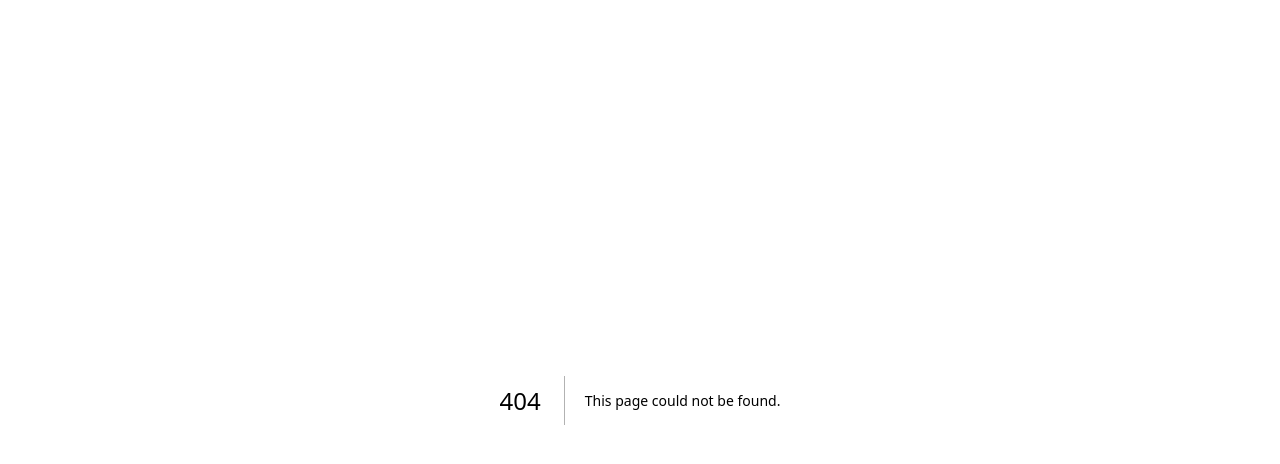
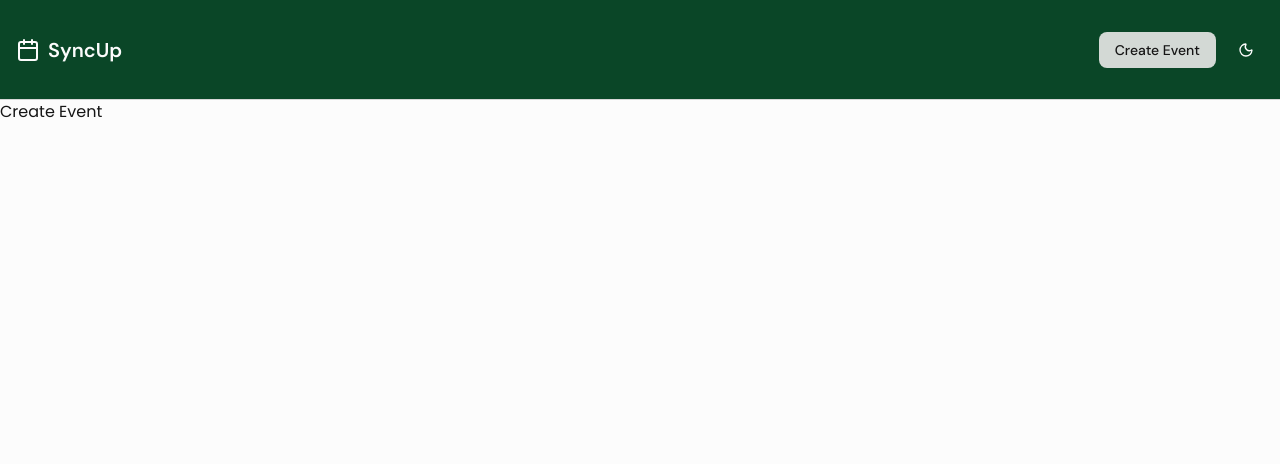
Before and after one commit to eltonSalanic/sync-up, a Next.js app: page /events/create in a window 1280 px wide. Before the commit this address had no page. Shown: the top 464 px of the page. Built offline with nearby package versions, Linux system fonts and the light colour scheme.

Commit message:
chore: add theme colors. feat: add header

```diff
--- /dev/null
+++ b/app/events/create/page.tsx
@@ -0,0 +1,7 @@
+export default function CreateEventPage() {
+    return (
+        <div>
+            <h1>Create Event</h1>
+        </div>
+    )
+}
--- a/app/globals.css
+++ b/app/globals.css
@@ -50,71 +50,71 @@
 
 :root {
   --radius: 0.625rem;
-  --background: oklch(1 0 0);
-  --foreground: oklch(0.145 0 0);
+  --background: oklch(0.99 0 0);
+  --foreground: oklch(0.2 0 0);
   --card: oklch(1 0 0);
-  --card-foreground: oklch(0.145 0 0);
+  --card-foreground: oklch(0.2 0 0);
   --popover: oklch(1 0 0);
-  --popover-foreground: oklch(0.145 0 0);
-  --primary: oklch(0.205 0 0);
-  --primary-foreground: oklch(0.985 0 0);
-  --secondary: oklch(0.97 0 0);
-  --secondary-foreground: oklch(0.205 0 0);
-  --muted: oklch(0.97 0 0);
-  --muted-foreground: oklch(0.556 0 0);
-  --accent: oklch(0.97 0 0);
-  --accent-foreground: oklch(0.205 0 0);
-  --destructive: oklch(0.577 0.245 27.325);
-  --border: oklch(0.922 0 0);
-  --input: oklch(0.922 0 0);
-  --ring: oklch(0.708 0 0);
-  --chart-1: oklch(0.646 0.222 41.116);
-  --chart-2: oklch(0.6 0.118 184.704);
-  --chart-3: oklch(0.398 0.07 227.392);
-  --chart-4: oklch(0.828 0.189 84.429);
-  --chart-5: oklch(0.769 0.188 70.08);
-  --sidebar: oklch(0.985 0 0);
-  --sidebar-foreground: oklch(0.145 0 0);
-  --sidebar-primary: oklch(0.205 0 0);
-  --sidebar-primary-foreground: oklch(0.985 0 0);
-  --sidebar-accent: oklch(0.97 0 0);
-  --sidebar-accent-foreground: oklch(0.205 0 0);
-  --sidebar-border: oklch(0.922 0 0);
-  --sidebar-ring: oklch(0.708 0 0);
+  --popover-foreground: oklch(0.2 0 0);
+  --primary: oklch(0.35 0.08 155);
+  --primary-foreground: oklch(0.99 0 0);
+  --secondary: oklch(0.88 0.01 155);
+  --secondary-foreground: oklch(0.2 0 0);
+  --muted: oklch(0.92 0 0);
+  --muted-foreground: oklch(0.5 0 0);
+  --accent: oklch(0.45 0.1 155);
+  --accent-foreground: oklch(0.99 0 0);
+  --destructive: oklch(0.55 0.22 25);
+  --border: oklch(0.88 0 0);
+  --input: oklch(0.92 0 0);
+  --ring: oklch(0.35 0.08 155);
+  --chart-1: oklch(0.35 0.08 155);
+  --chart-2: oklch(0.45 0.1 155);
+  --chart-3: oklch(0.55 0.12 155);
+  --chart-4: oklch(0.65 0.1 155);
+  --chart-5: oklch(0.75 0.08 155);
+  --sidebar: oklch(0.99 0 0);
+  --sidebar-foreground: oklch(0.2 0 0);
+  --sidebar-primary: oklch(0.35 0.08 155);
+  --sidebar-primary-foreground: oklch(0.99 0 0);
+  --sidebar-accent: oklch(0.92 0 0);
+  --sidebar-accent-foreground: oklch(0.2 0 0);
+  --sidebar-border: oklch(0.88 0 0);
+  --sidebar-ring: oklch(0.35 0.08 155);
 }
 
 .dark {
-  --background: oklch(0.145 0 0);
-  --foreground: oklch(0.985 0 0);
-  --card: oklch(0.205 0 0);
-  --card-foreground: oklch(0.985 0 0);
-  --popover: oklch(0.205 0 0);
-  --popover-foreground: oklch(0.985 0 0);
-  --primary: oklch(0.922 0 0);
-  --primary-foreground: oklch(0.205 0 0);
-  --secondary: oklch(0.269 0 0);
-  --secondary-foreground: oklch(0.985 0 0);
-  --muted: oklch(0.269 0 0);
-  --muted-foreground: oklch(0.708 0 0);
-  --accent: oklch(0.269 0 0);
-  --accent-foreground: oklch(0.985 0 0);
-  --destructive: oklch(0.704 0.191 22.216);
-  --border: oklch(1 0 0 / 10%);
-  --input: oklch(1 0 0 / 15%);
-  --ring: oklch(0.556 0 0);
-  --chart-1: oklch(0.488 0.243 264.376);
-  --chart-2: oklch(0.696 0.17 162.48);
-  --chart-3: oklch(0.769 0.188 70.08);
-  --chart-4: oklch(0.627 0.265 303.9);
-  --chart-5: oklch(0.645 0.246 16.439);
-  --sidebar: oklch(0.205 0 0);
-  --sidebar-foreground: oklch(0.985 0 0);
-  --sidebar-primary: oklch(0.488 0.243 264.376);
-  --sidebar-primary-foreground: oklch(0.985 0 0);
-  --sidebar-accent: oklch(0.269 0 0);
-  --sidebar-accent-foreground: oklch(0.985 0 0);
-  --sidebar-border: oklch(1 0 0 / 10%);
-  --sidebar-ring: oklch(0.556 0 0);
+  --background: oklch(0.15 0 0);
+  --foreground: oklch(0.95 0 0);
+  --card: oklch(0.2 0 0);
+  --card-foreground: oklch(0.95 0 0);
+  --popover: oklch(0.18 0 0);
+  --popover-foreground: oklch(0.95 0 0);
+  --primary: oklch(0.5 0.12 155);
+  --primary-foreground: oklch(0.1 0 0);
+  --secondary: oklch(0.25 0.02 155);
+  --secondary-foreground: oklch(0.95 0 0);
+  --muted: oklch(0.25 0 0);
+  --muted-foreground: oklch(0.6 0 0);
+  --accent: oklch(0.45 0.1 155);
+  --accent-foreground: oklch(0.95 0 0);
+  --destructive: oklch(0.6 0.22 25);
+  --border: oklch(0.3 0 0);
+  --input: oklch(0.25 0 0);
+  --ring: oklch(0.5 0.12 155);
+  --chart-1: oklch(0.5 0.12 155);
+  --chart-2: oklch(0.6 0.14 155);
+  --chart-3: oklch(0.7 0.12 155);
+  --chart-4: oklch(0.55 0.1 155);
+  --chart-5: oklch(0.65 0.08 155);
+  --sidebar: oklch(0.18 0 0);
+  --sidebar-foreground: oklch(0.95 0 0);
+  --sidebar-primary: oklch(0.5 0.12 155);
+  --sidebar-primary-foreground: oklch(0.1 0 0);
+  --sidebar-accent: oklch(0.25 0 0);
+  --sidebar-accent-foreground: oklch(0.95 0 0);
+  --sidebar-border: oklch(0.3 0 0);
+  --sidebar-ring: oklch(0.5 0.12 155);
 }
 
 @layer base {
@@ -123,5 +123,9 @@
   }
   body {
     @apply bg-background text-foreground;
+    font-family: var(--font-dm-sans), sans-serif;
+  }
+  h1, h2, h3, h4, h5, h6 {
+    font-family: var(--font-poppins), sans-serif;
   }
 }
--- a/app/layout.tsx
+++ b/app/layout.tsx
@@ -2,21 +2,25 @@ import type { Metadata } from "next";
 import { Poppins, DM_Sans, Roboto_Mono} from "next/font/google";
 
 import { ThemeProvider } from "@/components/theme-provider"
+import { Header } from "@/components/layouts/header"
 import "./globals.css";
 
 const poppins = Poppins({
   variable: "--font-poppins",
-  weight: "400",
+  weight: ["400", "500", "600", "700"],
+  subsets: ["latin"],
 });
 
 const dmSans = DM_Sans({
   variable: "--font-dm-sans",
-  weight: "400",
+  weight: ["400", "500", "600"],
+  subsets: ["latin"],
 });
 
 const robotoMono = Roboto_Mono({
   variable: "--font-roboto-mono",
-  weight: "400",
+  weight: ["400", "500"],
+  subsets: ["latin"],
 });
 
 export const metadata: Metadata = {
@@ -40,6 +44,7 @@ export default function RootLayout({
             enableSystem
             disableTransitionOnChange
           >
+            <Header />
             {children}
           </ThemeProvider>
       </body>
--- a/app/page.tsx
+++ b/app/page.tsx
@@ -1,7 +1,7 @@
 export default function Home() {
   return (
-    <>
-    <h1> Sync Up </h1>
-    </>
+    <div >
+      Home Page
+    </div>
   );
 }
--- /dev/null
+++ b/components/layouts/header.tsx
@@ -0,0 +1,33 @@
+import Link from "next/link"
+import { Calendar } from "lucide-react"
+import { Button } from "@/components/ui/button"
+import { ThemeToggle } from "@/components/theme-toggle"
+
+export function Header() {
+  return (
+    <header className="sticky top-0 z-50 w-full h-25 border-b bg-primary text-primary-foreground">
+      <div className="w-full h-full flex items-center justify-between px-4">
+        <Link
+          href="/"
+          className="flex items-center gap-2 text-xl font-semibold transition-opacity hover:opacity-80 font-poppins"
+        >
+          <Calendar className="size-6" />
+          <span>SyncUp</span>
+        </Link>
+
+        <div className="flex items-center gap-3">
+          <Button
+            asChild
+            variant="secondary"
+            size="default"
+            className="font-medium"
+          >
+            <Link href="/events/create">Create Event</Link>
+          </Button>
+
+          <ThemeToggle />
+        </div>
+      </div>
+    </header>
+  )
+}
--- /dev/null
+++ b/components/theme-toggle.tsx
@@ -0,0 +1,27 @@
+"use client"
+
+import * as React from "react"
+import { Moon, Sun } from "lucide-react"
+import { useTheme } from "next-themes"
+
+import { Button } from "@/components/ui/button"
+
+export function ThemeToggle() {
+  const { theme, setTheme } = useTheme()
+
+  return (
+    <Button
+      variant="ghost"
+      size="icon"
+      onClick={() => setTheme(theme === "dark" ? "light" : "dark")}
+      className="size-9"
+    >
+      {theme === "dark" ? (
+        <Sun className="size-4 transition-all" />
+      ) : (
+        <Moon className="size-4 transition-all" />
+      )}
+      <span className="sr-only">Toggle theme</span>
+    </Button>
+  )
+}
--- /dev/null
+++ b/components/ui/button.tsx
@@ -0,0 +1,62 @@
+import * as React from "react"
+import { Slot } from "@radix-ui/react-slot"
+import { cva, type VariantProps } from "class-variance-authority"
+
+import { cn } from "@/lib/utils"
+
+const buttonVariants = cva(
+  "inline-flex items-center justify-center gap-2 whitespace-nowrap rounded-md text-sm font-medium transition-all disabled:pointer-events-none disabled:opacity-50 [&_svg]:pointer-events-none [&_svg:not([class*='size-'])]:size-4 shrink-0 [&_svg]:shrink-0 outline-none focus-visible:border-ring focus-visible:ring-ring/50 focus-visible:ring-[3px] aria-invalid:ring-destructive/20 dark:aria-invalid:ring-destructive/40 aria-invalid:border-destructive",
+  {
+    variants: {
+      variant: {
+        default: "bg-primary text-primary-foreground hover:bg-primary/90",
+        destructive:
+          "bg-destructive text-white hover:bg-destructive/90 focus-visible:ring-destructive/20 dark:focus-visible:ring-destructive/40 dark:bg-destructive/60",
+        outline:
+          "border bg-background shadow-xs hover:bg-accent hover:text-accent-foreground dark:bg-input/30 dark:border-input dark:hover:bg-input/50",
+        secondary:
+          "bg-secondary text-secondary-foreground hover:bg-secondary/80",
+        ghost:
+          "hover:bg-accent hover:text-accent-foreground dark:hover:bg-accent/50",
+        link: "text-primary underline-offset-4 hover:underline",
+      },
+      size: {
+        default: "h-9 px-4 py-2 has-[>svg]:px-3",
+        sm: "h-8 rounded-md gap-1.5 px-3 has-[>svg]:px-2.5",
+        lg: "h-10 rounded-md px-6 has-[>svg]:px-4",
+        icon: "size-9",
+        "icon-sm": "size-8",
+        "icon-lg": "size-10",
+      },
+    },
+    defaultVariants: {
+      variant: "default",
+      size: "default",
+    },
+  }
+)
+
+function Button({
+  className,
+  variant = "default",
+  size = "default",
+  asChild = false,
+  ...props
+}: React.ComponentProps<"button"> &
+  VariantProps<typeof buttonVariants> & {
+    asChild?: boolean
+  }) {
+  const Comp = asChild ? Slot : "button"
+
+  return (
+    <Comp
+      data-slot="button"
+      data-variant={variant}
+      data-size={size}
+      className={cn(buttonVariants({ variant, size, className }))}
+      {...props}
+    />
+  )
+}
+
+export { Button, buttonVariants }
--- a/package.json
+++ b/package.json
@@ -9,6 +9,7 @@
     "lint": "eslint"
   },
   "dependencies": {
+    "@radix-ui/react-slot": "^1.2.4",
     "@supabase/ssr": "^0.8.0",
     "@supabase/supabase-js": "^2.89.0",
     "class-variance-authority": "^0.7.1",
```
Also changed, not shown: 2 other files (tests, documents, lock files or other folders).
